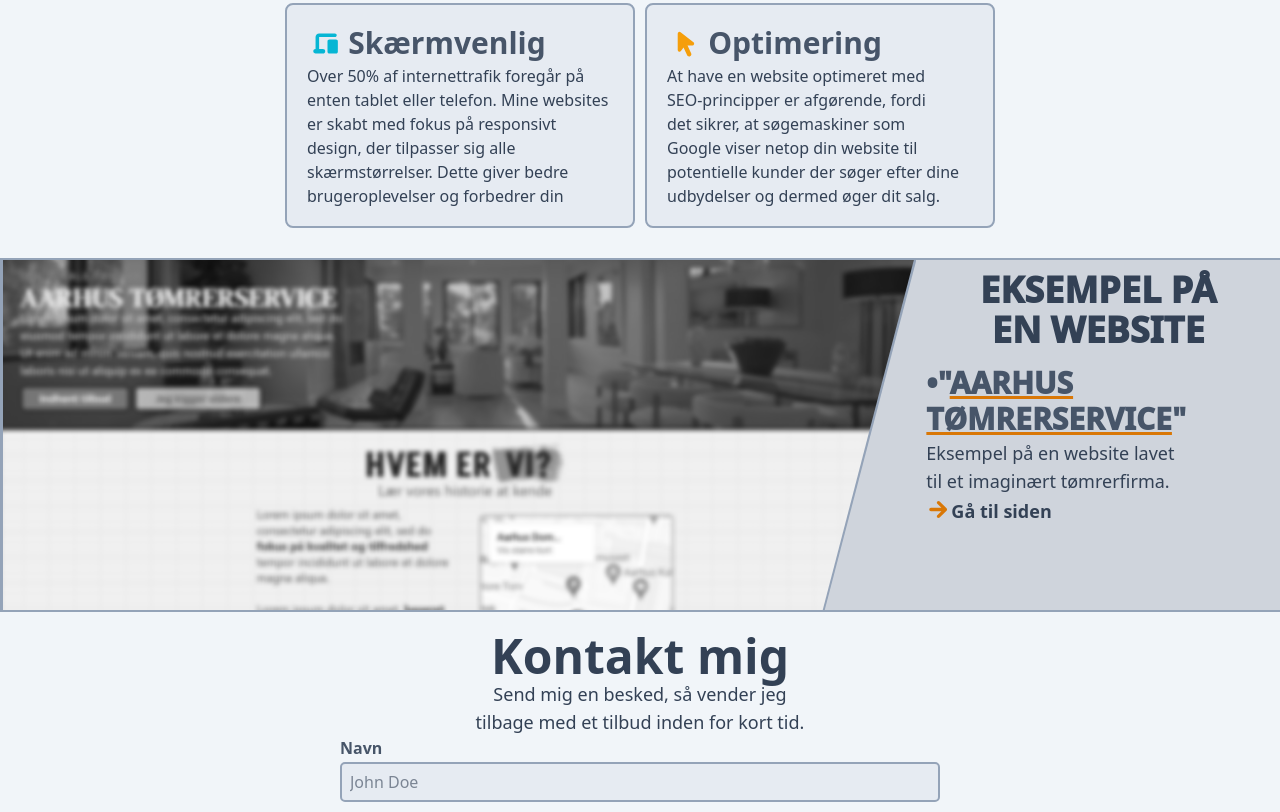
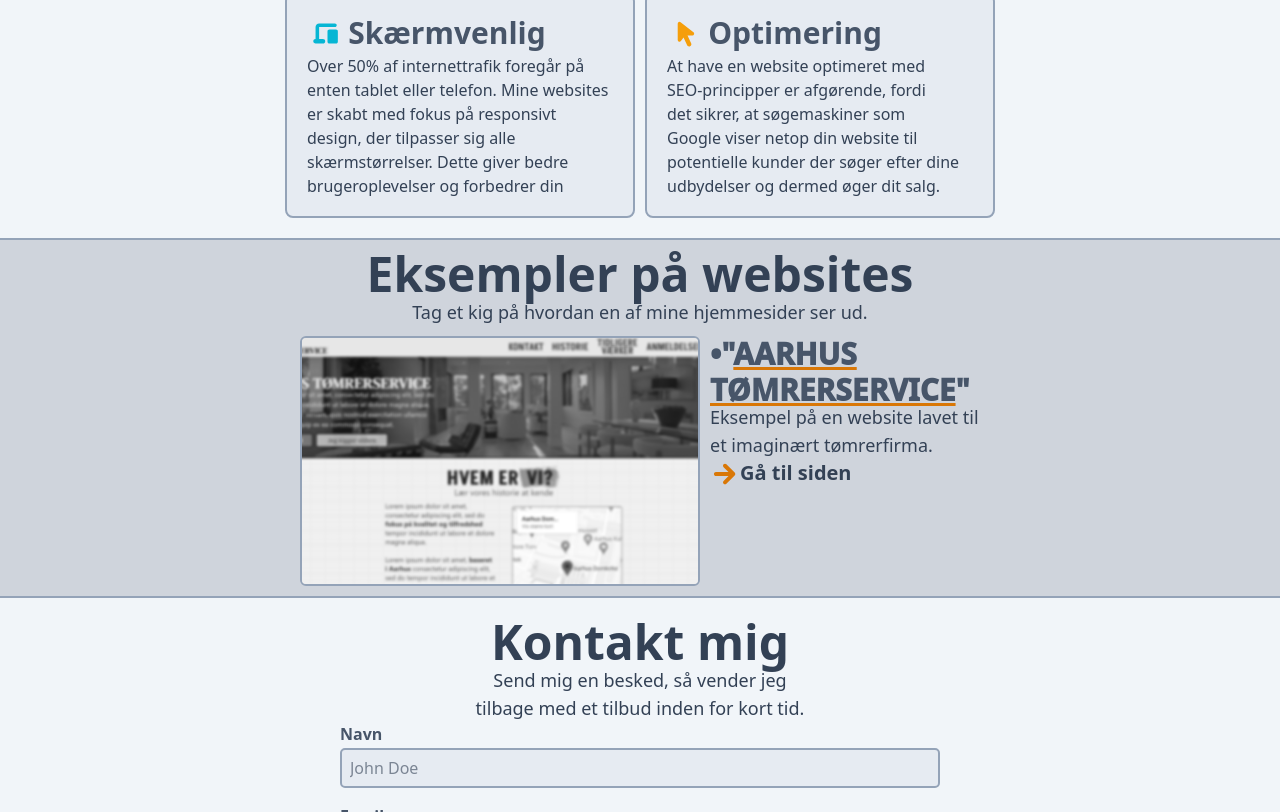
Before and after one commit to kasperzvn/kasperzvn.github.io, a website: page index.html in a window 1280 px wide. Shown: the part 972-1784 px from the top of the page. Drawn offline with Linux system fonts and the light colour scheme; a web font is replaced by a local one.

Commit message:
Fixed examples

```diff
--- a/files/mainstyle.css
+++ b/files/mainstyle.css
@@ -4,11 +4,15 @@
 
 .polygon_shape2 {
     clip-path: polygon(0 0, 100% 0%, 90% 100%, 0% 100%);
-    width: calc(100% - 5px);
+    width: calc(100% - 2px);
 }
 
 p {
     cursor: default;
+}
+
+body {
+    perspective: 10px;
 }
 
 .shineeffect {
--- a/index.html
+++ b/index.html
@@ -29,7 +29,6 @@
 
 <!-- ØVERST -->
 <div class="w-[100vw] flex flex-wrap py-[20px] px-[10%] min-[600px]:px-[0px] space-y-[20px] overflow-x-hidden">
-
   <div class="w-full min-[600px]:w-[50%] flex flex-col justify-center min-[600px]:items-start items-center space-y-[10px] text-center min-[600px]:text-start min-[600px]:px-[5%]">
     <p class="w-full font-anek font-extrabold text-5xl min-[900px]:text-7xl min-[600px]:hidden">
       Det er tid til en
@@ -71,11 +70,10 @@
 
     </div>
   </div>
-
 </div>
 
 <!-- TILBUD -->
-    <div class="w-[100vw] bg-gray-400/[0.4] border-slate-400 border-y-2 py-[10px] px-[10vw] flex flex-col text-center overflow-x-hidden">
+<div class="w-[100vw] bg-gray-400/[0.4] border-slate-400 border-y-[2px] py-[10px] px-[10vw] flex flex-col text-center overflow-x-hidden">
 
   <p class="text-3xl min-[600px]:text-4xl uppercase font-kode font-[1000] offertext">
     Bestil din website fra kun <span class="shineeffect font-extrabold">2.449,- kr</span>
@@ -88,7 +86,7 @@
 </div>
 
 <!-- VÆRDIER -->
-    <div class="w-[100vw] text-center my-[20px] overflow-x-hidden">
+<div class="w-[100vw] text-center my-[10px] overflow-x-hidden">
 
   <div class="w-full flex flex-col">
     <p class="font-anek font-bold text-5xl ">
@@ -171,22 +169,23 @@
       </p>
     </div>
 
-
+  </div>
 </div>
 
+<div class="w-[100vw] flex flex-col space-y-[10px] py-[10px] px-[30px] bg-gray-400/[0.4] border-slate-400 border-y-[2px]">
+
+  <div class="w-full flex flex-col text-center ">
+    <p class="font-anek font-bold text-5xl ">
+      Eksempler på websites
+    </p>
+    <p class="min-[600px]:text-lg">
+      Tag et kig på hvordan en af mine hjemmesider ser ud.
+    </p>
   </div>
 
-    <!-- EKSEMPELSIDER -->
-    <div class="w-[100vw] overflow-x-hidden bg-gray-400/[0.4] border-slate-400 border-y-[2px] py-[10px] px-[30px] min-[600px]:p-[0px] flex flex-wrap justify-center">
+  <div class="w-full">
 
-      <p class="text-3xl uppercase font-kode font-[1000] text-center min-[600px]:hidden">
-        eksempel på en website
-      </p>
-
-      <!-- SIDER -->
-      <div class="w-full flex-wrap mt-[5px] min-[600px]:hidden">
-
-        <div class="w-full flex flex-col">
+    <div class="w-full max-w-[325px] flex min-[600px]:hidden flex-col items-center mx-auto">
       <p class="w-full text-2xl uppercase font-kode font-[1000] text-slate-600">•"<span class="underline-offset-[2px] decoration-amber-600 underline">Aarhus tømrer&shy;service</span>"</p>
       <p class="w-full -mt-[5px] text-wrap">Eksempel på en website lavet til et imaginært tømrerfirma.</p>
       <div class="w-full aspect-video rounded-md overflow-hidden border-slate-400 border-[2px] relative">
@@ -200,23 +199,15 @@
       </div>
     </div>
 
+    <div class="w-full h-[250px] mx-auto hidden min-[600px]:flex space-x-[10px] justify-center">
+      <div class="w-[50%] max-w-[400px] h-full rounded-md border-slate-400 border-[2px] overflow-hidden">
+        <img src="./visu/main/tømrerblur.png" class="object-cover w-full h-full grayscale">
       </div>
-
-      <!-- SIDER 2 -->
-      <div class="w-full h-[350px] hidden min-[600px]:flex">
-
-        <div class="w-full h-full polygon_shape overflow-hidden bg-slate-400 relative">
-            <img class="grayscale h-full polygon_shape2 object-cover mx-auto relative" src="./visu/main/tømrerblur.png">
-        </div>
-        <div class="w-[500px] h-full flex flex-col py-[10px] px-[10px] space-y-[15px]">
-          <p class="text-4xl uppercase font-kode font-[1000] text-center">
-            <span class="">eksempel</span> på en website
-          </p>
-          <div class="flex flex-col space-y-[2px]">
-            <p class="w-full text-3xl uppercase font-kode font-[1000] text-slate-600 hyphens-manual">•"<span class="underline-offset-[2px] decoration-amber-600 underline">Aarhus tømrer&shy;service</span>"</p>
-            <p class="w-full -mt-[5px] text-lg">Eksempel på en website lavet til et imaginært tømrerfirma.</p>
-            <a href="./main/tømrer.html" target="_blank" class="flex text-lg font-bold">
-              <svg class="h-[25px] aspect-square fill-current text-amber-600" xmlns="http://www.w3.org/2000/svg" viewBox="0 -960 960 960"><path d="M592-417H189q-26 0-44.5-18.5T126-480q0-26 18.5-44.5T189-543h403L435-700q-19-19-19-45t19-45q19-18 45-18t45 19l264 264q9 9 14 21t5 24q0 12-5 24t-14 21L524-170q-19 19-44.5 19T435-170q-19-19-19-45t19-45l157-157Z"/></svg>
+      <div class="w-[270px] h-full">
+        <p class="w-full text-3xl uppercase font-kode font-[1000] text-slate-600">•"<span class="underline-offset-[2px] decoration-amber-600 underline">Aarhus tømrer&shy;service</span>"</p>
+        <p class="w-full -mt-[5px] text-wrap text-lg">Eksempel på en website lavet til et imaginært tømrerfirma.</p>
+        <a href="./main/tømrer.html" target="_blank" class="w-full flex text-xl font-bold">
+          <svg class="h-[30px] aspect-square fill-current text-amber-600" xmlns="http://www.w3.org/2000/svg" viewBox="0 -960 960 960"><path d="M592-417H189q-26 0-44.5-18.5T126-480q0-26 18.5-44.5T189-543h403L435-700q-19-19-19-45t19-45q19-18 45-18t45 19l264 264q9 9 14 21t5 24q0 12-5 24t-14 21L524-170q-19 19-44.5 19T435-170q-19-19-19-45t19-45l157-157Z"/></svg>
           Gå til siden
         </a>
       </div>
@@ -226,9 +217,9 @@
 
 </div>
 
+
 <!-- KONTAKTFORM -->
 <div id="contactform" class="py-[20px] w-[100vw] flex flex-col">
-
   <div class="w-full flex flex-col text-center">
     <p class="font-anek font-bold text-5xl ">
       Kontakt mig
@@ -260,7 +251,6 @@
     </button>
 
   </form>
-
 </div>
 
 <!-- BOTTOM PART -->
@@ -270,5 +260,6 @@
 </div>
 
 <script src="./files/mainscript.js" defer></script>
+
 </body>
 </html>
```
Also changed, not shown: inout/output.css. Lines whose indentation alone changed are shown as unchanged.
